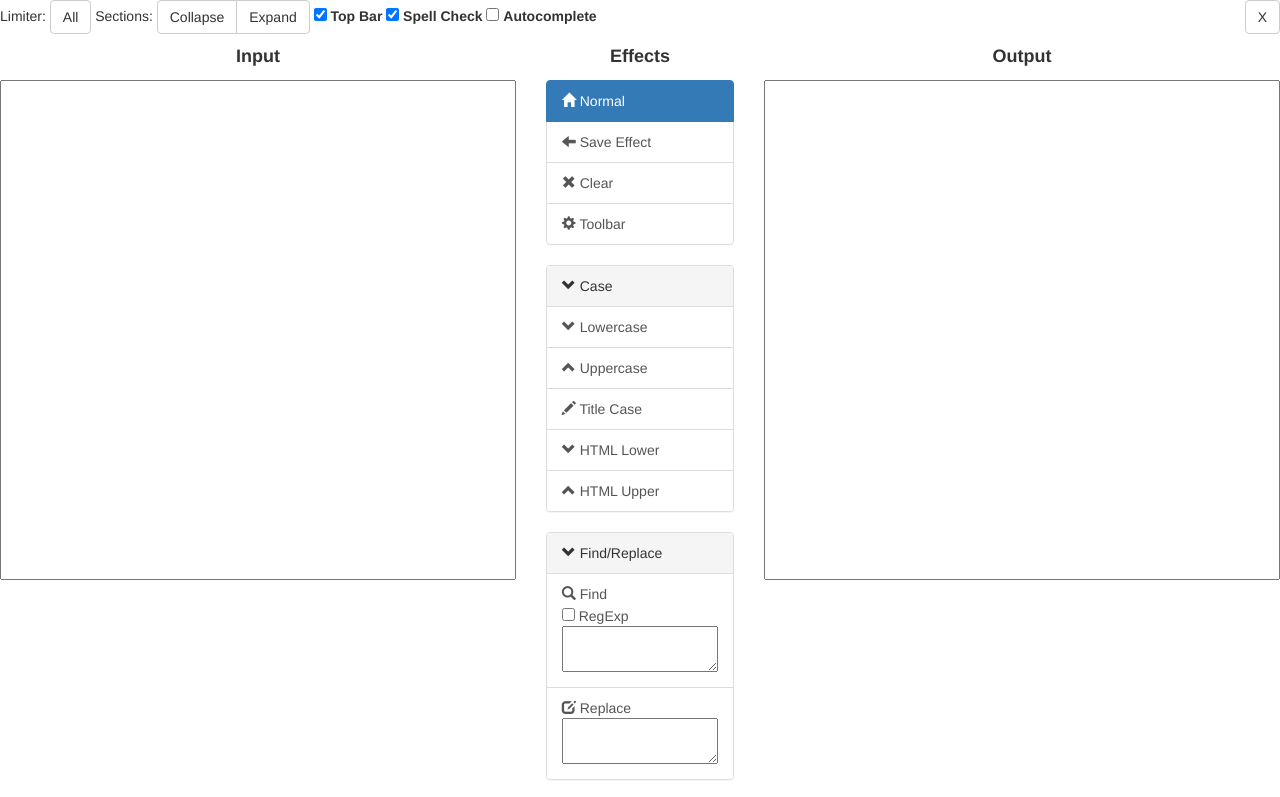
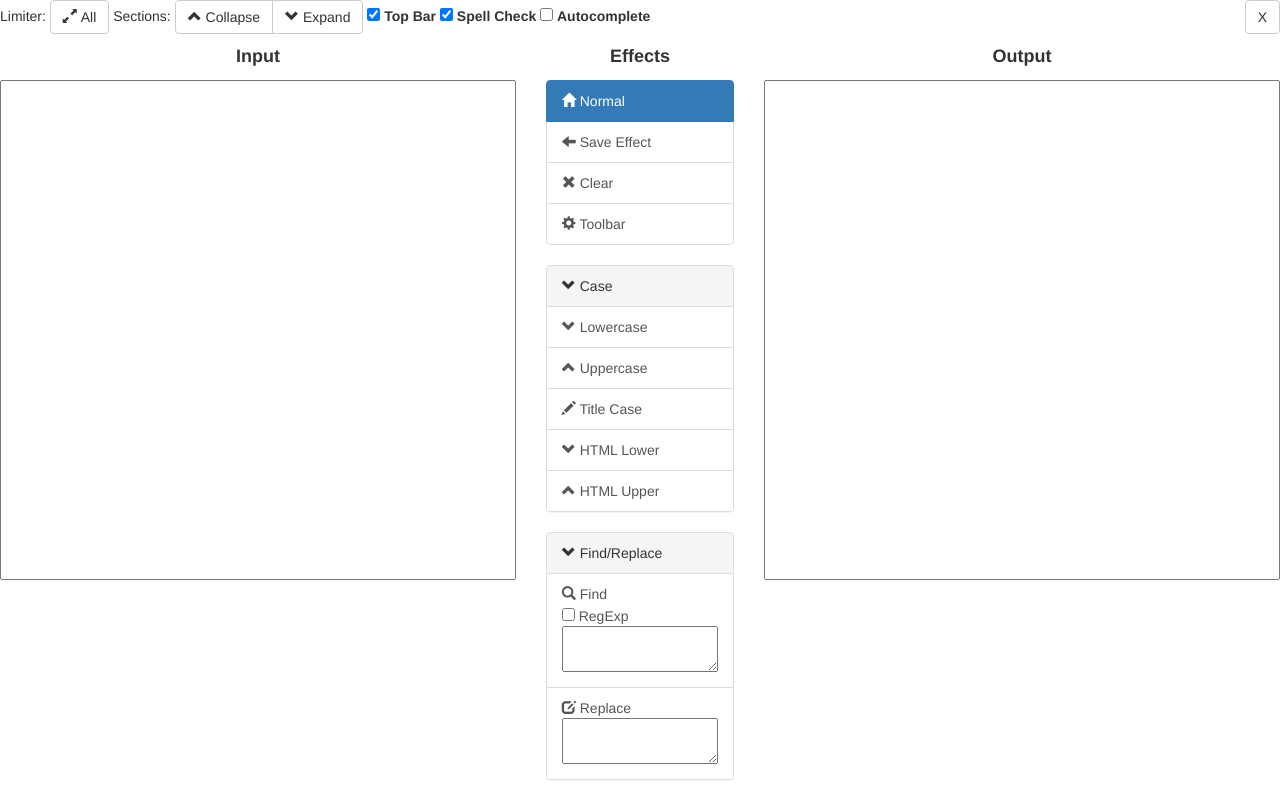
Before and after one commit to nickmccurdy/text_tools, a plain HTML site: page index.html in a window 1280 px wide. Shown: the top 797 px of the page. Drawn offline with nearby package versions, Linux system fonts and the light colour scheme; a script that the page names is missing.

Commit message:
Add icons to toolbar buttons

```diff
--- a/index.html
+++ b/index.html
@@ -18,10 +18,10 @@
 <!--tool bar-->
 <div class="row toolbar" id="toolbar">
   <div class="col-md-12">
-    Limiter:&nbsp;<button class="btn btn-default">All</button>
+    Limiter:&nbsp;<button class="btn btn-default"><span class="glyphicon glyphicon-resize-full"></span>&nbsp;All</button>
     Sections:&nbsp;<span class="btn-group">
-      <button class="btn btn-default" id="toolbar_collapse_button">Collapse</button>
-      <button class="btn btn-default" id="toolbar_expand_button">Expand</button>
+      <button class="btn btn-default" id="toolbar_collapse_button"><span class="glyphicon glyphicon-chevron-up"></span>&nbsp;Collapse</button>
+      <button class="btn btn-default" id="toolbar_expand_button"><span class="glyphicon glyphicon-chevron-down"></span>&nbsp;Expand</button>
     </span>
     <label><input type="checkbox" checked id="toolbar_titlebar_toggle">&nbsp;Top&nbsp;Bar</label>
     <label><input type="checkbox" checked>&nbsp;Spell&nbsp;Check</label>
```
